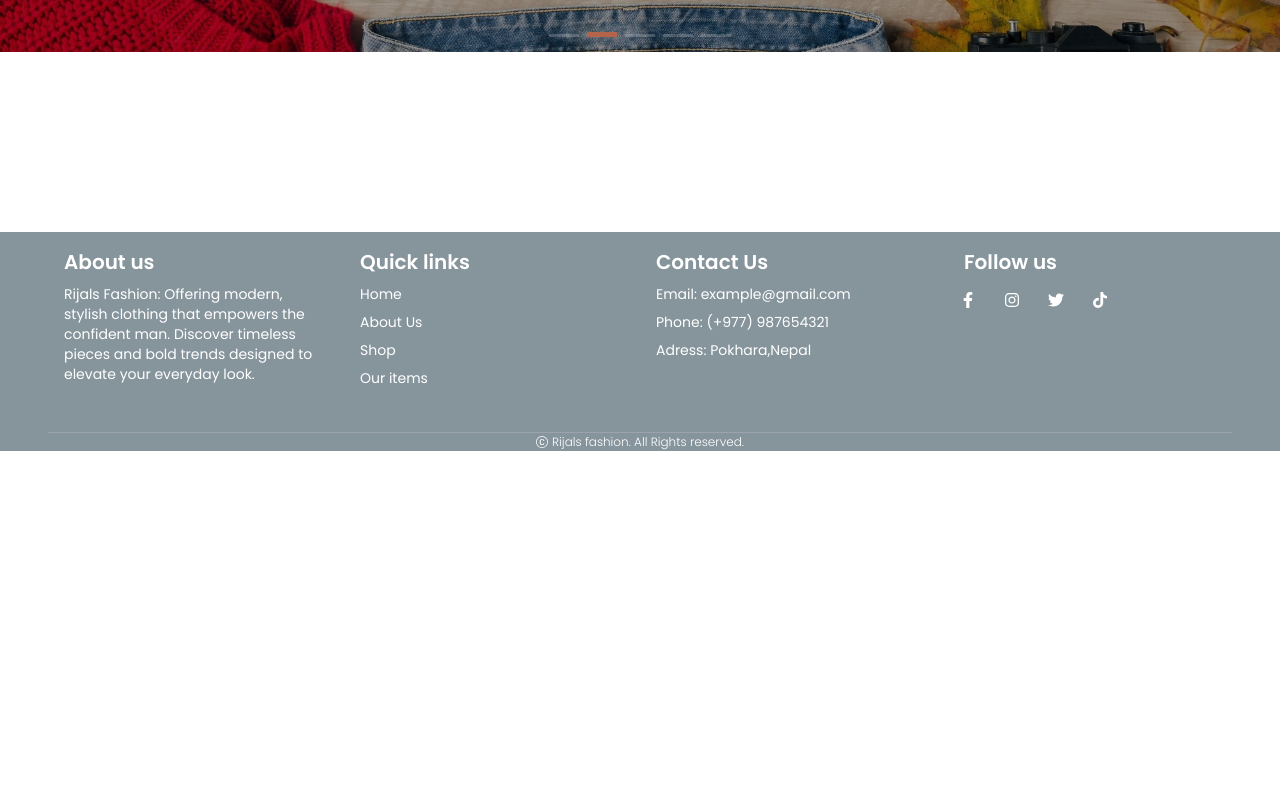
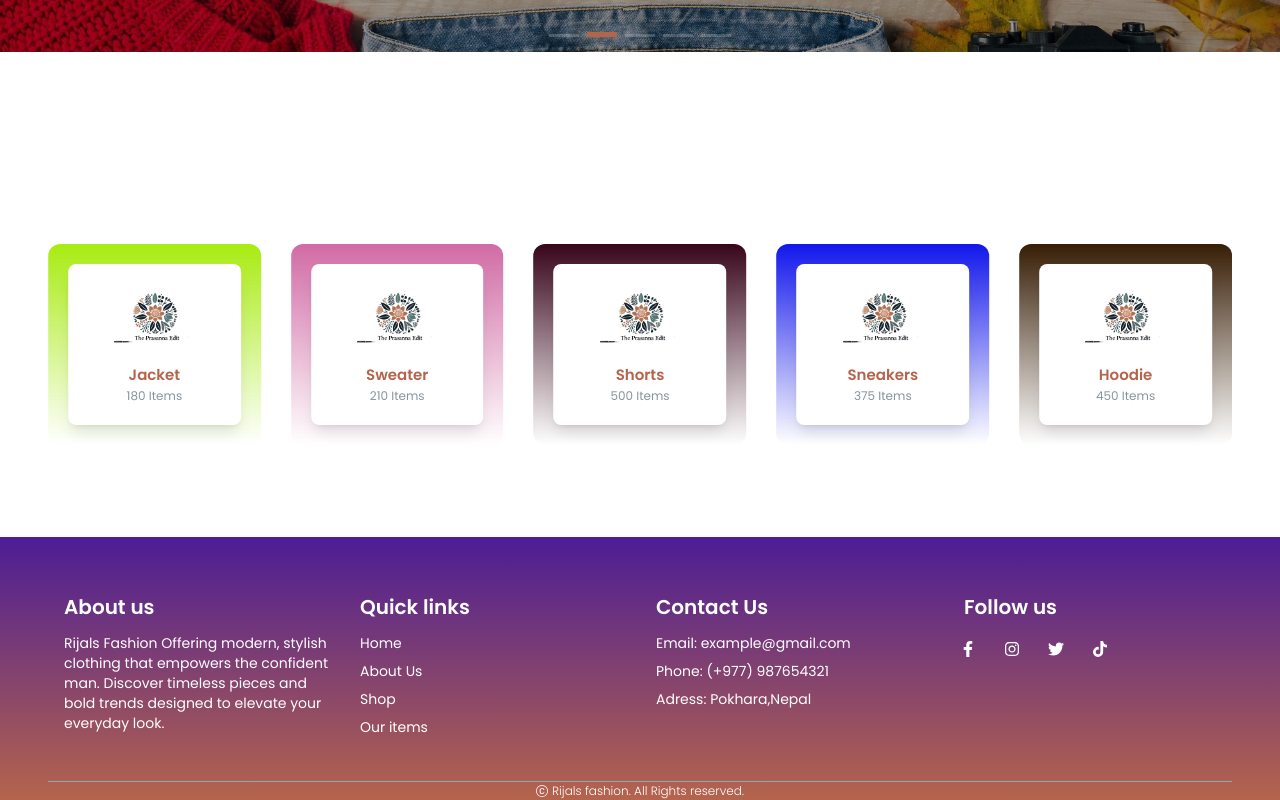
Before and after one commit to prasannarijal35/ecom-project, a Next.js app: page / in a window 1280 px wide. Shown: the part 559-1359 px from the top of the page. Before the commit the page ends 1010 px from the top, so only its background shows below. Built offline with nearby package versions, Linux system fonts and the light colour scheme.

Commit message:
category section added

```diff
--- a/src/components/common/footer/Footer.tsx
+++ b/src/components/common/footer/Footer.tsx
@@ -4,19 +4,19 @@ import { FaFacebookF, FaInstagram, FaTiktok, FaTwitter } from "react-icons/fa";
 
 export default function Footer() {
   return (
-    <footer className="w-full">
-      <div className="container text-white bg-secondary">
-        <div className="grid md:grid-cols-4 gap-8 p-4 mx-auto ">
+    <footer className="w-full h-full bg-gradient-to-b from-violet-900 to-primary pt-10">
+      <div className="container text-white">
+        <div className="grid md:grid-cols-4 gap-8 p-4">
           <div>
-            <h1 className="text-xl mb-2 font-semibold">About us</h1>
+            <h1 className="text-xl mb-3 font-semibold">About us</h1>
             <p className="text-sm">
-              Rijals Fashion: Offering modern, stylish clothing that empowers
-              the confident man. Discover timeless pieces and bold trends
-              designed to elevate your everyday look.
+              Rijals Fashion Offering modern, stylish clothing that empowers the
+              confident man. Discover timeless pieces and bold trends designed
+              to elevate your everyday look.
             </p>
           </div>
           <div>
-            <h1 className="text-xl mb-2 font-semibold">Quick links</h1>
+            <h1 className="text-xl mb-3 font-semibold">Quick links</h1>
             <ul className="space-y-2 text-sm">
               <li>
                 <Link href="/" className="hover:text-primary">
@@ -41,7 +41,7 @@ export default function Footer() {
             </ul>
           </div>
           <div className="flex flex-col">
-            <h1 className="text-xl mb-2 font-semibold">Contact Us</h1>
+            <h1 className="text-xl mb-3 font-semibold">Contact Us</h1>
             <ul className="space-y-2 text-sm">
               <li>Email: example@gmail.com</li>
               <li>Phone: (+977) 987654321</li>
@@ -49,7 +49,7 @@ export default function Footer() {
             </ul>
           </div>
           <div className="">
-            <h1 className="text-xl mb-2 font-semibold ml-3">Follow us</h1>
+            <h1 className="text-xl mb-3 font-semibold ml-3">Follow us</h1>
             <div className="flex md:flex items-center gap-3">
               <Link
                 href="https://facebook.com"
--- /dev/null
+++ b/src/components/home/Category.tsx
@@ -0,0 +1,45 @@
+"use client";
+import { Swiper, SwiperSlide } from "swiper/react";
+import { Autoplay } from "swiper/modules";
+import { CategoryData } from "@/data/category";
+import SingleCategoryItem from "./SingleCategoryItem";
+
+export default function Category() {
+  const gradientBg: string[] = [
+    "from-[#051937]",
+    "from-[#A8EB12]",
+    "from-[#D16BA5]",
+    "from-[#370519]",
+    "from-[#1217EB]",
+    "from-[#371D05]",
+    "from-[#EB7E12]",
+    "from-[#B20000]",
+  ];
+  return (
+    <section id="category" className="w-full pb-20">
+      <div className="container">
+        <Swiper
+          modules={[Autoplay]}
+          pagination={{ clickable: true }}
+          slidesPerView={5}
+          spaceBetween={30}
+          loop={true}
+          freeMode={true}
+          autoplay={{ delay: 5000, disableOnInteraction: false }}
+        >
+          {CategoryData.map((category, index) => (
+            <SwiperSlide
+              key={index}
+              style={{ width: "auto" }}
+              className={`my-3 min-w-[200px] flex flex-shrink-0 items-center justify-center p-5 rounded-xl bg-gradient-to-b ${
+                gradientBg[index % gradientBg.length]
+              } hover:bg-primary`}
+            >
+              <SingleCategoryItem category={category} />
+            </SwiperSlide>
+          ))}
+        </Swiper>
+      </div>
+    </section>
+  );
+}
--- a/src/components/home/Hero.tsx
+++ b/src/components/home/Hero.tsx
@@ -11,7 +11,7 @@ import { SingleSliderItem } from "@/components/home";
 
 export default function Hero() {
   return (
-    <section className="w-auto h-auto md:h-[85vh]">
+    <section className="w-auto h-auto lg:h-[85vh]">
       <Swiper
         autoplay={{ delay: 3000, disableOnInteraction: false }}
         slidesPerView={1}
--- a/src/components/home/Home.tsx
+++ b/src/components/home/Home.tsx
@@ -1,9 +1,10 @@
-import { Hero } from "@/components/home";
+import { Category, Hero } from "@/components/home";
 
 export default function Home() {
   return (
     <>
       <Hero />
+      <Category />
     </>
   );
 }
--- /dev/null
+++ b/src/components/home/SingleCategoryItem.tsx
@@ -0,0 +1,27 @@
+import { category } from "@/types/category";
+import Image from "next/image";
+
+export default function SingleCategoryItem({
+  category,
+}: {
+  category: category;
+}) {
+  return (
+    <div className="w-full flex flex-col justify-center items-center bg-white hover:scale-105 trasnsition-all duration-200 rounded-lg px-2 py-5 shadow-lg ">
+      <Image
+        src={category.image}
+        alt={category.title}
+        height={1000}
+        width={1000}
+        className="h-[80px] w-[80px] object-cover object-center hover:scale-125"
+      />
+      <h3 className="text-[15px] font-semibold text-primary text-center line-clamp-1">
+        {category.title}
+      </h3>
+
+      <p className="text-secondary text-[12px]">
+        {category.productCount} Items
+      </p>
+    </div>
+  );
+}
--- a/src/components/home/SingleSliderItem.tsx
+++ b/src/components/home/SingleSliderItem.tsx
@@ -4,7 +4,7 @@ import Link from "next/link";
 
 export default function SingleSliderItem({ banner }: { banner: Banner }) {
   return (
-    <div className="relative w-full h-full">
+    <div className="relative w-full h-full ">
       <div className="absolute top-0 left-0 w-full h-full z-[0]">
         <Image
           src={banner.image}
@@ -16,14 +16,14 @@ export default function SingleSliderItem({ banner }: { banner: Banner }) {
       </div>
       <div className="absolute top-0 left-0 w-full h-full z-[0] bg-black opacity-35"></div>
       <div className="relative h-full w-full z-[1] text-white">
-        <div className="container h-full flex flex-col justify-center items-center md:items-start">
-          <div className="w-full max-w-[650px] px-8 md:px-0">
+        <div className="container h-full flex flex-col justify-center items-center md:items-start  ">
+          <div className="w-full max-w-[650px] px-8 md:px-0 shadow-custom bg-transparent rounded-md ">
             <div className="flex items-center justify-center md:justify-start">
               <span className="uppercase font-medium bg-secondary/50 rounded-md px-2 py-1 text-[14px] md:text-[16px] lg:text-[18px] lg:leading-[30px]">
                 {banner.badgeText}
               </span>
             </div>
-            <h1 className="text-center md:text-start text-gray-100 font-bold my-6 text-[36px] md:text-[42px] lg:text-[52px] lg:leading-[52px]">
+            <h1 className="text-center md:text-start text-gray-100 font-bold my-6 text-[32px] md:text-[40px] lg:text-[50px] lg:leading-[52px]">
               {banner.title}
             </h1>
             <p className="text-center md:text-start  text-gray-300 text-[16px] lg-[18px] lg:leading-[30px] font-normal">
--- a/src/components/home/index.ts
+++ b/src/components/home/index.ts
@@ -1,3 +1,5 @@
 export { default as Home } from "./Home";
 export { default as Hero } from "./Hero";
 export { default as SingleSliderItem } from "./SingleSliderItem";
+export { default as Category } from "./Category";
+export { default as SingleCategoryItem } from "./SingleCategoryItem";
--- /dev/null
+++ b/src/data/category.ts
@@ -0,0 +1,83 @@
+import { category } from "@/types/category";
+import logo from "@/assets/images/logos/logo.png";
+
+export const CategoryData: category[] = [
+  {
+    id: 2,
+    title: "T-Shirt",
+    productCount: 320,
+    image: logo.src,
+  },
+  {
+    id: 3,
+    title: "Jacket",
+    productCount: 180,
+    image: logo.src,
+  },
+  {
+    id: 4,
+    title: "Sweater",
+    productCount: 210,
+    image: logo.src,
+  },
+  {
+    id: 5,
+    title: "Shorts",
+    productCount: 500,
+    image: logo.src,
+  },
+  {
+    id: 6,
+    title: "Sneakers",
+    productCount: 375,
+    image: logo.src,
+  },
+  {
+    id: 7,
+    title: "Hoodie",
+    productCount: 450,
+    image: logo.src,
+  },
+  {
+    id: 8,
+    title: "Shirt",
+    productCount: 380,
+    image: logo.src,
+  },
+  {
+    id: 9,
+    title: "Blazer",
+    productCount: 120,
+    image: logo.src,
+  },
+  {
+    id: 10,
+    title: "Chinos",
+    productCount: 290,
+    image: logo.src,
+  },
+  {
+    id: 11,
+    title: "Sweatpants",
+    productCount: 410,
+    image: logo.src,
+  },
+  {
+    id: 12,
+    title: "Tracksuit",
+    productCount: 230,
+    image: logo.src,
+  },
+  {
+    id: 13,
+    title: "Cap",
+    productCount: 600,
+    image: logo.src,
+  },
+  {
+    id: 14,
+    title: "Boots",
+    productCount: 250,
+    image: logo.src,
+  },
+];
--- /dev/null
+++ b/src/types/category.ts
@@ -0,0 +1,6 @@
+export type category = {
+  id: number;
+  title: string;
+  productCount: number;
+  image: string;
+};
--- a/tailwind.config.ts
+++ b/tailwind.config.ts
@@ -11,6 +11,9 @@ export default {
       colors: {
         primary: "#b5644c",
         secondary: "#86949c",
+      },
+      boxShadow: {
+        custom: "0 0 10px 0 rgba(0,0,0,0.1)",
       },
     },
     screens: {
```
